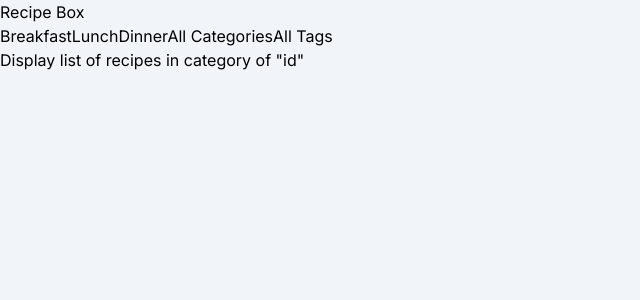
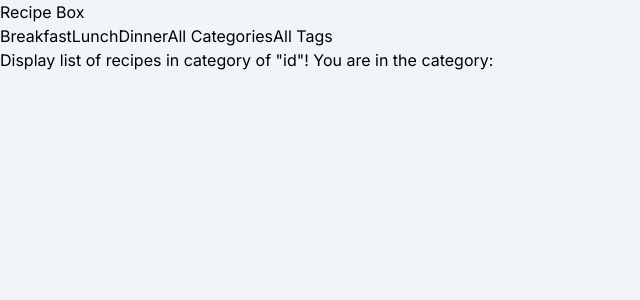
Before and after one commit to louvang/recipe-box, a Next.js app in the folder frontend/: page /category/all-tags in a window 1280 px wide. Shown: the top 300 px of the page, without its empty margins (0-640 px from the left). Built offline with nearby package versions, Linux system fonts and the light colour scheme.

Commit message:
Add view category by id pages

```diff
--- a/frontend/src/app/category/[id]/page.tsx
+++ b/frontend/src/app/category/[id]/page.tsx
@@ -1,3 +1,11 @@
+"use client";
+
+import { useRouter } from 'next/navigation';
+
 export default function Category() {
-  return <div>Display list of recipes in category of &quot;id&quot;</div>;
+  const router = useRouter();
+
+  console.log(router)
+
+  return <div>Display list of recipes in category of &quot;id&quot;! You are in the category: </div>;
 }
--- a/frontend/src/app/category/page.tsx
+++ b/frontend/src/app/category/page.tsx
@@ -28,6 +28,5 @@ export default async function Categories() {
           </li>
         ))}
       </ul>
-    </div>
-  );
+    </div>  );
 }
```
